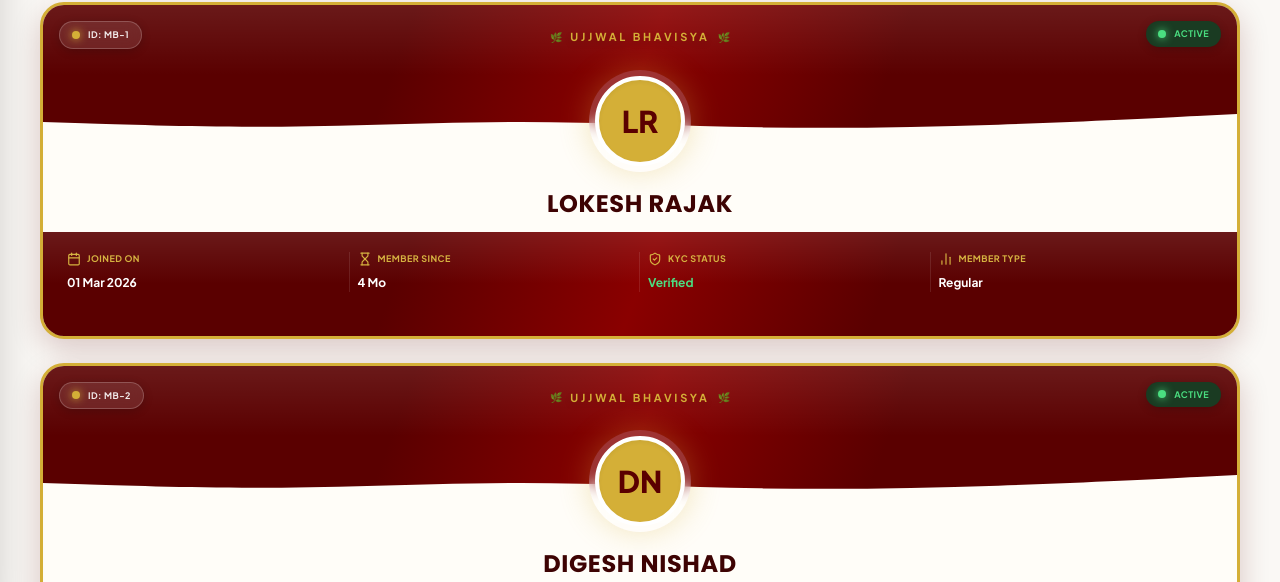
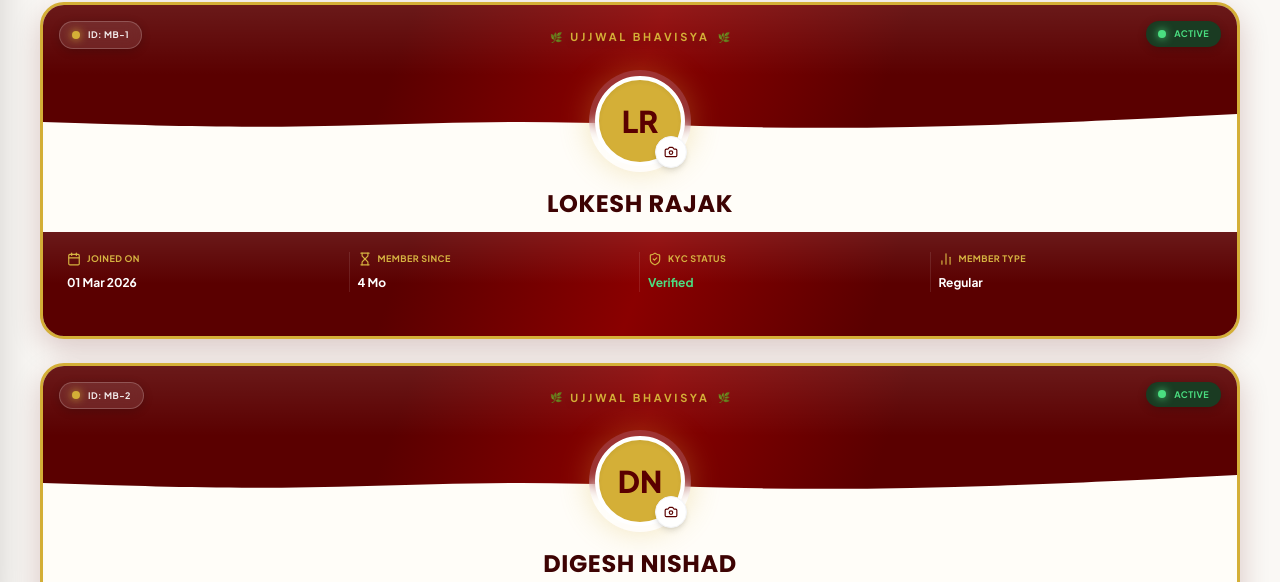
Before and after one commit to ganitwali2025-maker/Cash-Bank-, a React (Vite) app: page /members in a window 1280 px wide. Both pictures are taken after a click on the button "GET STARTED". Shown: the part 190-772 px from the top of the page. Built offline with nearby package versions, Linux system fonts and the light colour scheme.

Commit message:
Add profile image upload feature to members

```diff
--- a/src/components/MembersTab.tsx
+++ b/src/components/MembersTab.tsx
@@ -10,7 +10,8 @@ import {
   Calendar,
   Hourglass,
   ShieldCheck,
-  BarChart2
+  BarChart2,
+  Camera
 } from 'lucide-react';
 import { Member, Deposit, Loan, LanguageType } from '../types';
 import { translations } from '../translations';
@@ -37,6 +38,7 @@ export default function MembersTab({
   loans,
   language,
   onAddMember,
+  onUpdateMember,
 }: MembersTabProps) {
   const t = translations[language];
   const navigate = useNavigate();
@@ -249,10 +251,37 @@ export default function MembersTab({
 
               {/* Profile Section */}
               <div className="flex flex-col items-center mt-6 relative z-10">
-                <div className="p-1.5 bg-white/20 rounded-full backdrop-blur-sm shadow-[0_0_30px_rgba(212,175,55,0.3)]">
-                  <div className="w-[90px] h-[90px] rounded-full bg-[#D4AF37] border-4 border-white flex items-center justify-center text-[#5A0000] text-3xl font-black shadow-inner">
-                    {member.name.split(' ').map(n => n[0]).join('').substring(0, 2).toUpperCase()}
+                <div className="p-1.5 bg-white/20 rounded-full backdrop-blur-sm shadow-[0_0_30px_rgba(212,175,55,0.3)] relative group">
+                  <div className="w-[90px] h-[90px] rounded-full bg-[#D4AF37] border-4 border-white flex items-center justify-center text-[#5A0000] text-3xl font-black shadow-inner overflow-hidden relative">
+                    {member.profileImage ? (
+                      <img src={member.profileImage} alt={member.name} className="w-full h-full object-cover" />
+                    ) : (
+                      member.name.split(' ').map(n => n[0]).join('').substring(0, 2).toUpperCase()
+                    )}
                   </div>
+
+                  {/* Upload button overlay */}
+                  <label
+                    onClick={(e) => e.stopPropagation()}
+                    className="absolute bottom-1 right-1 p-2 bg-white rounded-full text-[#5A0000] shadow-md cursor-pointer hover:bg-gray-100 transition-colors border border-gray-100"
+                  >
+                    <Camera className="w-3.5 h-3.5" />
+                    <input
+                      type="file"
+                      accept="image/*"
+                      className="hidden"
+                      onChange={(e) => {
+                        const file = e.target.files?.[0];
+                        if (file) {
+                          const reader = new FileReader();
+                          reader.onloadend = () => {
+                            onUpdateMember({ ...member, profileImage: reader.result as string });
+                          };
+                          reader.readAsDataURL(file);
+                        }
+                      }}
+                    />
+                  </label>
                 </div>
 
                 <h3 className="font-black text-[#3e0303] text-2xl mt-4 tracking-wide uppercase mb-3">{member.name}</h3>
--- a/src/types.ts
+++ b/src/types.ts
@@ -4,6 +4,7 @@ export interface Member {
   phone: string;
   monthlyDeposit: number;
   joiningDate: string;
+  profileImage?: string;
 }
 
 export interface Deposit {
```
